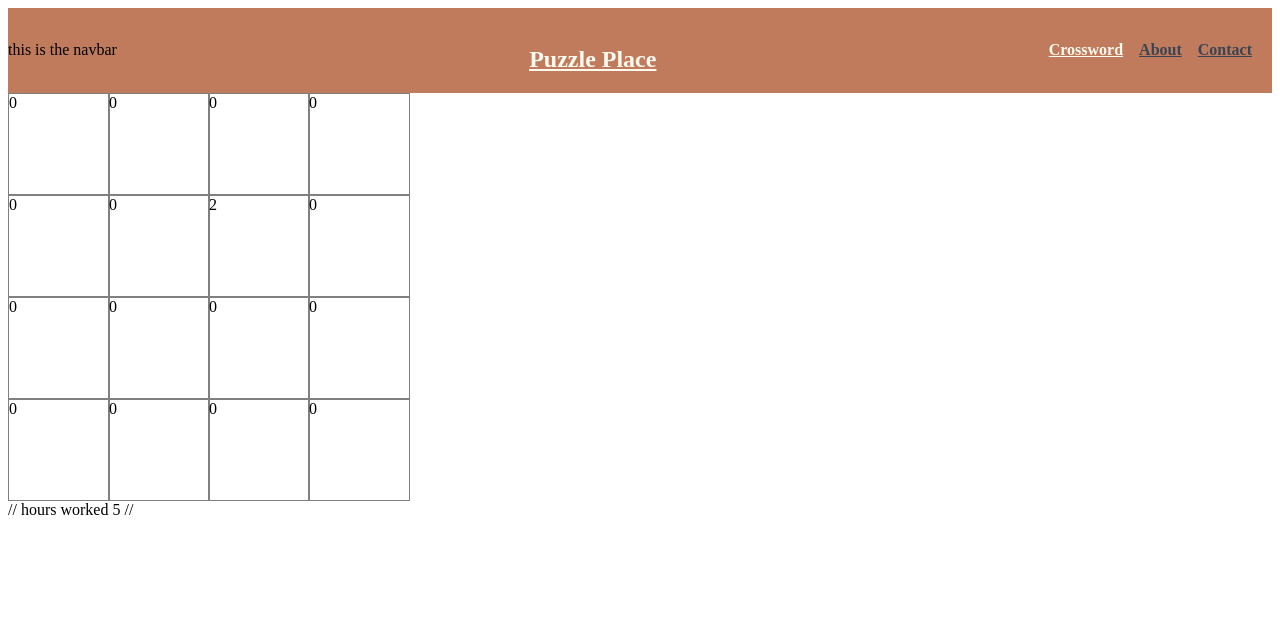
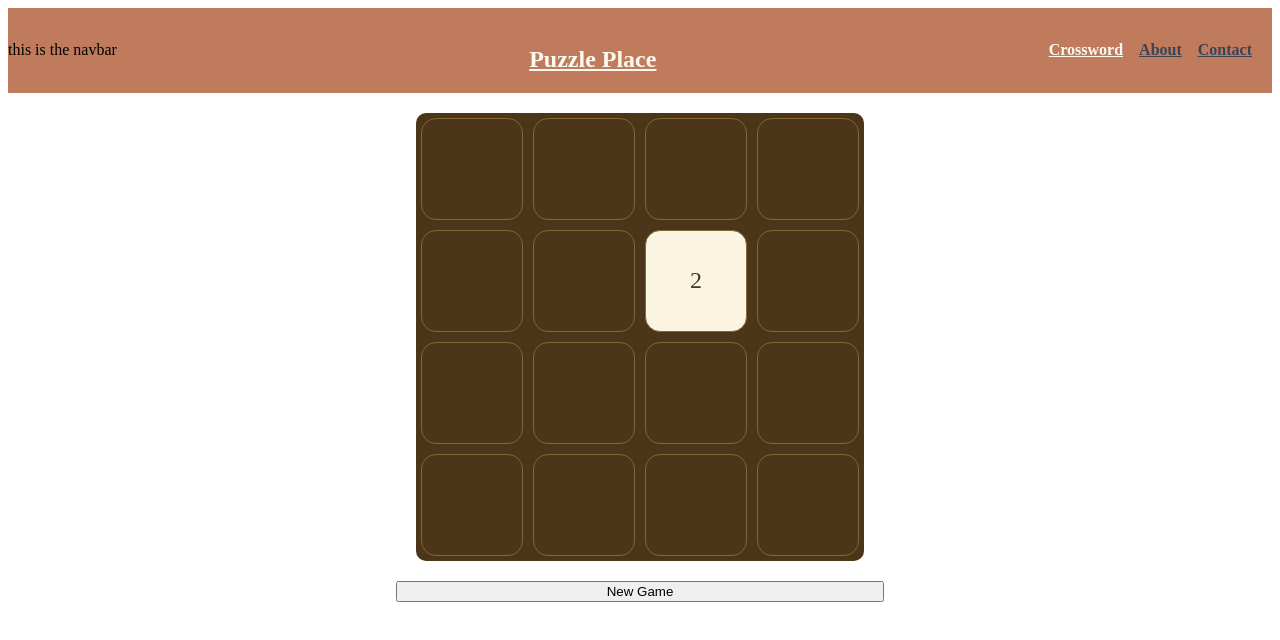
Before and after one commit to AVertjanova/vertjanova_cs5610_arcade, a SvelteKit app: page /2048 in a window 1280 px wide. Shown: the top 640 px of the page. Built offline with nearby package versions, Linux system fonts and the light colour scheme.

Commit message:
2048 is pretty now

```diff
--- a/src/routes/2048/+page.svelte
+++ b/src/routes/2048/+page.svelte
@@ -7,6 +7,16 @@
     [0, 0, 0, 0],
     [0, 0, 0, 0],
   ]);
+
+  function reset() {
+    console.log("in reset function");
+    board = [
+      [0, 0, 0, 0],
+      [0, 0, 2, 0],
+      [0, 0, 0, 0],
+      [0, 0, 0, 0],
+    ];
+  }
 
   function spawn(board) {
     let randRow = Math.floor(Math.random() * 4);
@@ -192,21 +202,39 @@
   }
 </script>
 
-<div class="board">
-  {#each board as row, i}
-    {#each row as cellValue, j}
-      <Cell value={cellValue} row={i} column={j} />
+<div class="pageLayout">
+  <div class="board">
+    {#each board as row, i}
+      {#each row as cellValue, j}
+        <Cell value={cellValue} row={i} column={j} />
+      {/each}
     {/each}
-  {/each}
+  </div>
+  <button type="button" onclick={() => reset()}>New Game</button>
 </div>
 
 <svelte:window onkeydown={handleKeyDown} />
 
-// hours worked 5 //
+<!--  hours worked 6.5
+Todo:
+Canmove always returns true? Which means has moves always returns true
+make game over condition and pop up?
+Make mobile version work
+Aria labels for accessability
+design page to look good and centered etc
+transition animations?
+restart button -->
 
 <style>
   .board {
     display: grid;
-    grid-template-columns: repeat(4, 100px);
+    grid-template-columns: repeat(4, max-content);
+    background-color: #4b3619;
+    margin: 20px;
+    border-radius: 10px;
+  }
+  .pageLayout {
+    display: grid;
+    justify-content: center;
   }
 </style>
--- a/src/routes/2048/cell.svelte
+++ b/src/routes/2048/cell.svelte
@@ -2,12 +2,77 @@
   let { value, row, column } = $props();
 </script>
 
-<div class="cell">{value}</div>
+{#if value === 0}
+  <div class="cellBase">{value}</div>
+{:else if value === 2}
+  <div class="cellBase two">{value}</div>
+{:else if value === 4}
+  <div class="cellBase four">{value}</div>
+{:else if value === 8}
+  <div class="cellBase eight">{value}</div>
+{:else if value === 16}
+  <div class="cellBase sixteen">{value}</div>
+{:else if value === 32}
+  <div class="cellBase thirtyTwo">{value}</div>
+{:else if value === 64}
+  <div class="cellBase sixtyFour">{value}</div>
+{:else if value === 128}
+  <div class="cellBase oneTwentyEight">{value}</div>
+{:else if value === 256}
+  <div class="cellBase twoFiftySix">{value}</div>
+{:else if value === 512}
+  <div class="cellBase fiveTwelve">{value}</div>
+{:else if value === 1024}
+  <div class="cellBase tenTwentyFour">{value}</div>
+{:else if value === 2048}
+  <div class="cellBase twentyFourtyEight">{value}</div>
+{/if}
 
 <style>
-  .cell {
+  .cellBase {
     height: 100px;
     width: 100px;
-    border: 1px, solid, grey;
+    display: flex;
+    justify-content: center;
+    align-items: center;
+    font-size: x-large;
+    color: #4b3619;
+    border: 1px solid #856538;
+    margin: 5px;
+    background-color: #4b3619;
+    border-radius: 15px;
+  }
+  .two {
+    background-color: #fbf4e1;
+  }
+  .four {
+    background-color: #f8e3ac;
+  }
+  .eight {
+    background-color: #f5d176;
+  }
+  .sixteen {
+    background-color: #f3c96f;
+  }
+  .thirtyTwo {
+    background-color: #f1c066;
+  }
+  .sixtyFour {
+    background-color: #efb75d;
+  }
+  .oneTwentyEight {
+    background-color: #ecae54;
+  }
+  .twoFiftySix {
+    background-color: #e89f46;
+  }
+  .fiveTwelve {
+    background-color: #ec893e;
+  }
+  .tenTwentyFour {
+    background-color: #ef7938;
+  }
+  .twentyFourtyEight {
+    background-color: #f26932;
   }
 </style>
```
